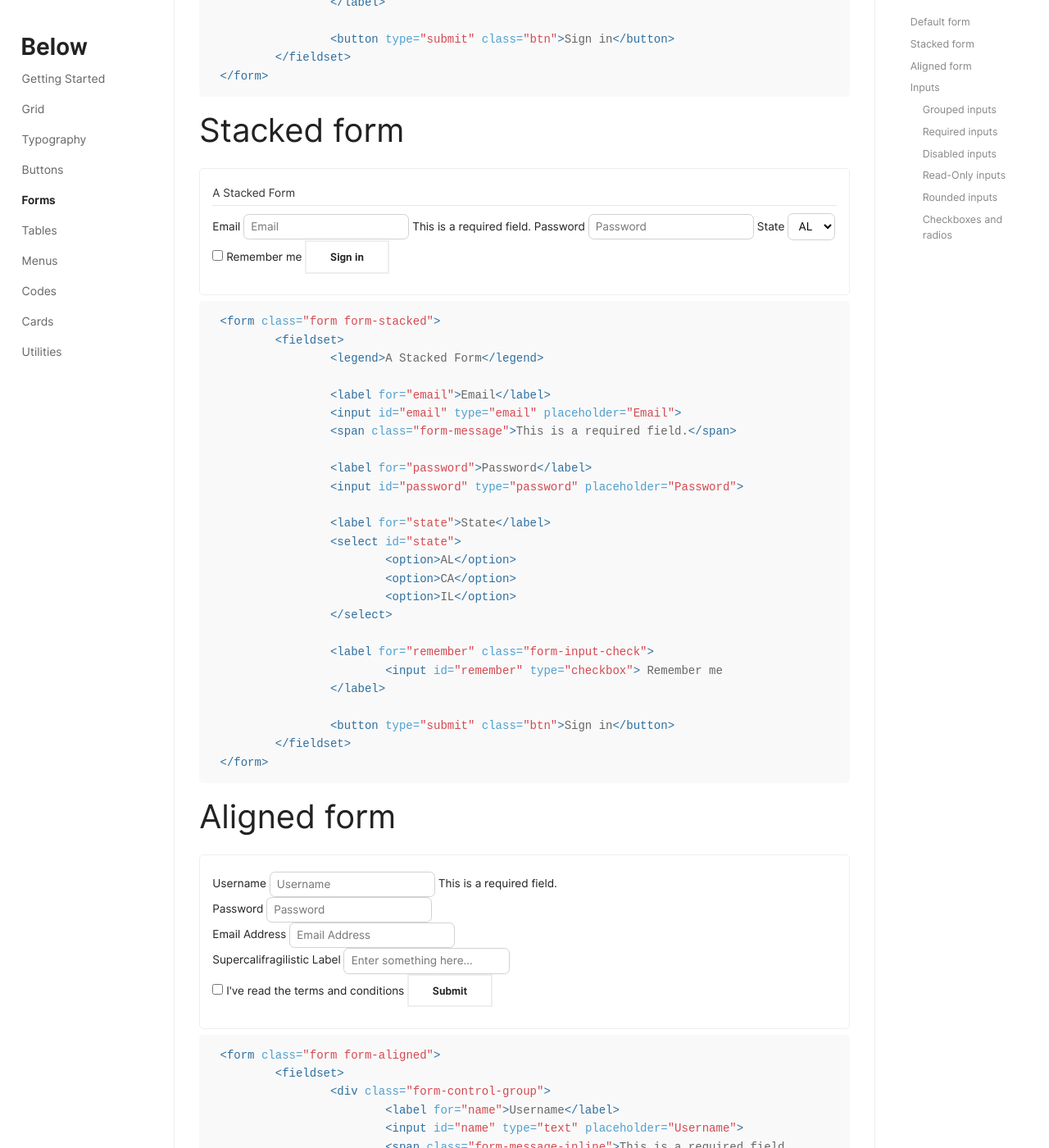
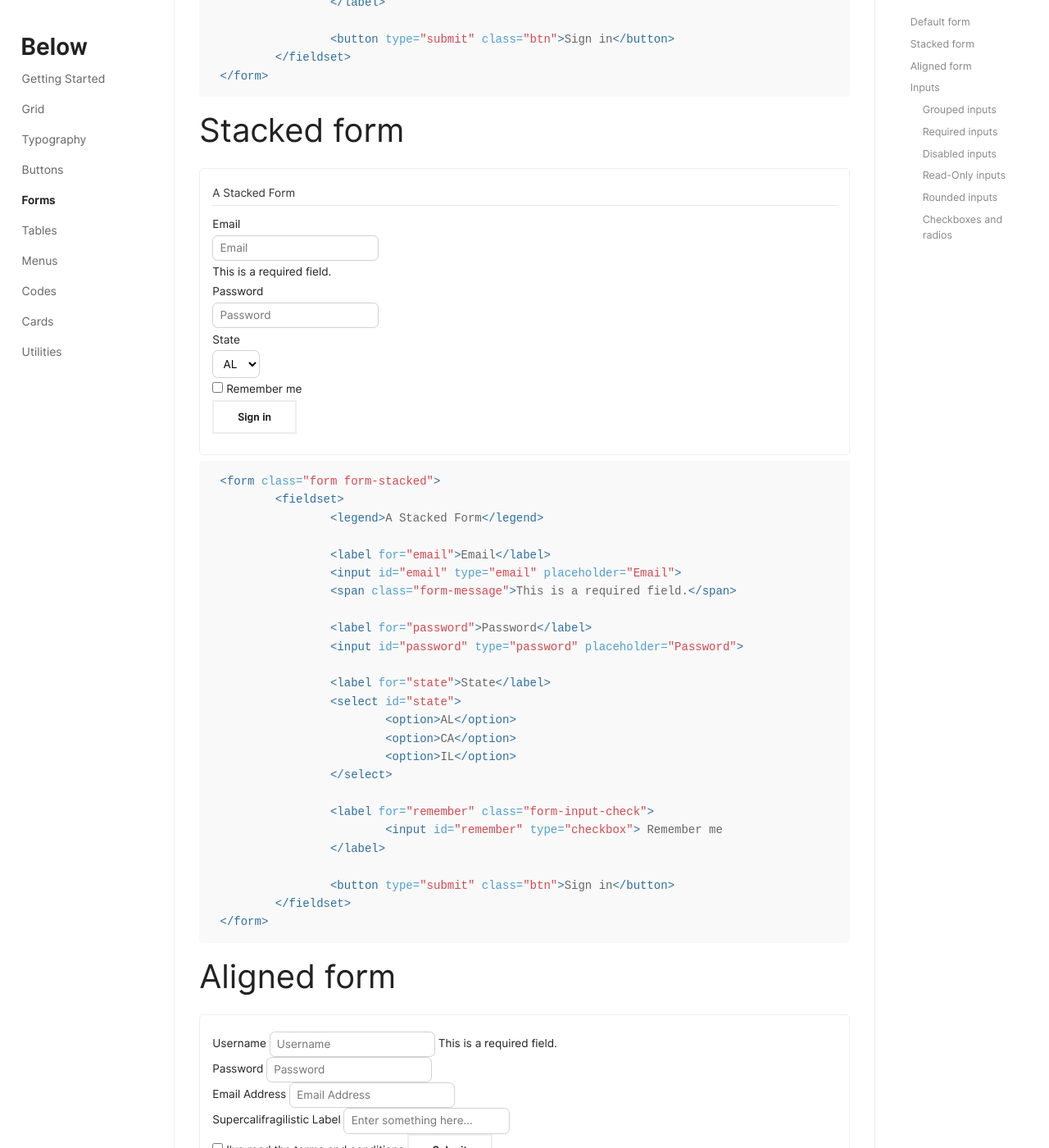
Before and after one commit to innusource/below, a Jekyll site: the page built from 05-forms.md, in a window 1280 px wide and 1400 px high, scrolled down 586 px. Shown: the whole window at 82% size. Built offline with Jekyll 4.4.1, drawn with Linux system fonts in a browser that asks for light colours.

Commit message:
stacked form

```diff
--- a/_sass/below/_forms.scss
+++ b/_sass/below/_forms.scss
@@ -11,7 +11,7 @@
 		background-color: transparent;
 		border: 0.1rem solid #d1d1d1;
 		border-radius: .4rem;
-		display: inline-block !important;
+		display: inline-block;
 		vertical-align: middle;
 		box-shadow: none;
 		box-sizing: inherit;
@@ -31,5 +31,27 @@
     color: #333;
     border-bottom: 1px solid #e5e5e5;
 	}
+}
 
+.form-stacked input:not([type]),
+.form-stacked input[type="password"],
+.form-stacked input[type="email"],
+.form-stacked input[type="url"],
+.form-stacked input[type="date"],
+.form-stacked input[type="month"],
+.form-stacked input[type="time"],
+.form-stacked input[type="datetime"],
+.form-stacked input[type="datetime-local"],
+.form-stacked input[type="week"],
+.form-stacked input[type="tel"],
+.form-stacked input[type="color"],
+.form-stacked input[type="file"],
+.form-stacked input[type="number"],
+.form-stacked input[type="search"],
+.form-stacked input[type="text"],
+.form-stacked label,
+.form-stacked select,
+.form-stacked textarea{
+	display: block;
+	margin: .25em 0;
 }
```
